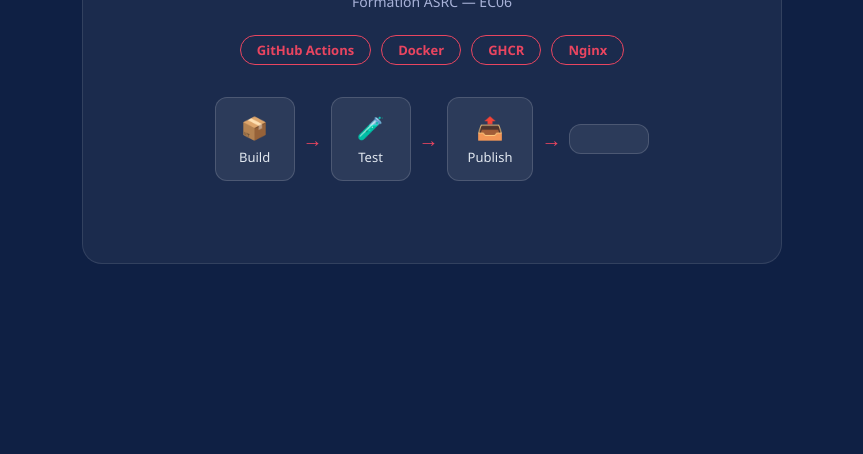
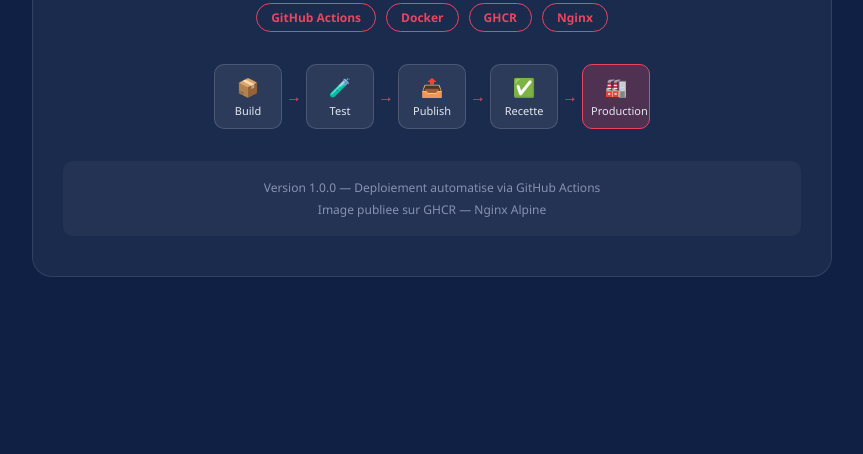
Before and after one commit to Candidat-1-ASRC/projet-cicd-ec06, a plain HTML site: page site/index.html in a window 1280 px wide. Shown: the part 346-800 px from the top of the page, without its empty margins (208-1071 px from the left). Drawn offline with Linux system fonts and the light colour scheme.

Commit message:
site: modification index.html

```diff
--- a/site/index.html
+++ b/site/index.html
@@ -14,15 +14,16 @@
             align-items: center;
             justify-content: center;
             color: white;
+            padding: 20px;
         }
         .container {
             text-align: center;
-            padding: 50px 40px;
+            padding: 40px 30px;
             background: rgba(255,255,255,0.05);
             border-radius: 20px;
             border: 1px solid rgba(255,255,255,0.1);
-            max-width: 700px;
-            width: 90%;
+            max-width: 800px;
+            width: 100%;
         }
         .label {
             font-size: 13px;
@@ -31,7 +32,7 @@
             margin-bottom: 10px;
         }
         h1 {
-            font-size: 2.8em;
+            font-size: 2.4em;
             font-weight: 700;
             color: #e94560;
             margin-bottom: 8px;
@@ -52,46 +53,48 @@
             background: transparent;
             border: 1px solid #e94560;
             color: #e94560;
-            padding: 5px 16px;
+            padding: 5px 14px;
             border-radius: 50px;
-            font-size: 13px;
+            font-size: 12px;
             font-weight: 600;
         }
         .pipeline {
             display: flex;
             justify-content: center;
             align-items: center;
-            gap: 8px;
-            flex-wrap: wrap;
+            gap: 4px;
             margin-bottom: 32px;
+            overflow-x: auto;
         }
         .step {
+            flex: 0 0 auto;
             background: rgba(255,255,255,0.08);
             border: 1px solid rgba(255,255,255,0.15);
-            border-radius: 12px;
-            padding: 14px 20px;
-            font-size: 13px;
+            border-radius: 10px;
+            padding: 10px 8px;
+            font-size: 11px;
             color: #e2e8f0;
-            min-width: 80px;
+            width: 68px;
         }
         .step.active {
             background: rgba(233,69,96,0.25);
             border-color: #e94560;
         }
         .step .icon {
-            font-size: 22px;
-            margin-bottom: 6px;
+            font-size: 18px;
+            margin-bottom: 4px;
         }
         .arrow {
+            flex: 0 0 auto;
             color: #e94560;
-            font-size: 20px;
+            font-size: 16px;
             font-weight: bold;
         }
         .footer {
             background: rgba(255,255,255,0.04);
             border-radius: 10px;
             padding: 16px;
-            font-size: 13px;
+            font-size: 12px;
             color: #8892b0;
             line-height: 1.8;
         }
@@ -115,4 +118,14 @@
             <div class="arrow">→</div>
             <div class="step"><div class="icon">📤</div>Publish</div>
             <div class="arrow">→</div>
-            <div class="step"><div
+            <div class="step"><div class="icon">✅</div>Recette</div>
+            <div class="arrow">→</div>
+            <div class="step active"><div class="icon">🏭</div>Production</div>
+        </div>
+        <div class="footer">
+            Version 1.0.0 &mdash; Deploiement automatise via GitHub Actions<br>
+            Image publiee sur GHCR &mdash; Nginx Alpine
+        </div>
+    </div>
+</body>
+</html>
```
